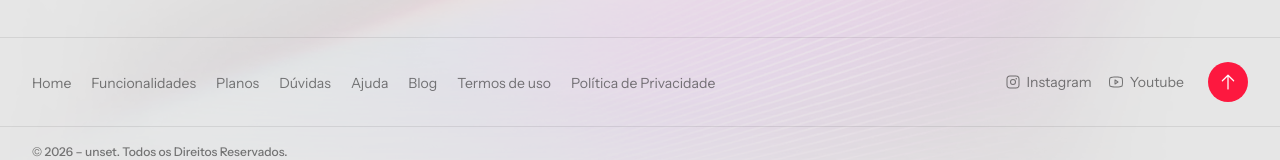
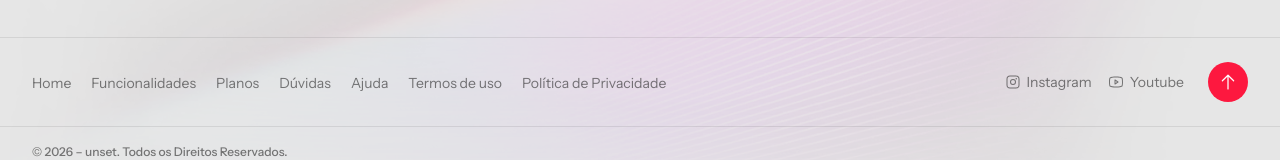
Before and after one commit to jsfelipe/jobblive_site2026, a Next.js app: page / in a window 1280 px wide. Shown: the part 8337-8497 px from the top of the page. Built offline with nearby package versions, Linux system fonts and the light colour scheme; no server answers; a web font is replaced by a local one.

Commit message:
fix: update WhatsApp link for better user engagement and remove blog link from navigation
- Updated the WhatsApp link in Footer and Navbar components to include a pre-filled message for improved user interaction.
- Commented out the blog link in both components to streamline navigation options.

```diff
--- a/app/components/layout/Footer.tsx
+++ b/app/components/layout/Footer.tsx
@@ -17,8 +17,8 @@ const navLinks = [
   { name: "Funcionalidades", href: "/funcionalidades", external: false },
   { name: "Planos", href: "/planos", external: false },
   { name: "Dúvidas", href: "/duvidas", external: false },
-  { name: "Ajuda", href: contactsData.whatsappLink || "https://wa.me/5581998504107", external: true },
-  { name: "Blog", href: "https://blog.jobblive.com.br/", external: true },
+  { name: "Ajuda", href: contactsData.whatsappLink || "https://wa.me/5581998504107?text=Ol%C3%A1!%20quero%20saber%20mais%20sobre%20o%20JobbLive!", external: true },
+  // { name: "Blog", href: "https://blog.jobblive.com.br/", external: true },
   { name: "Termos de uso", href: "/termos-de-uso", external: false },
   { name: "Política de Privacidade", href: "/politica-de-privacidade", external: false },
 ];
--- a/app/components/ui/Navbar.tsx
+++ b/app/components/ui/Navbar.tsx
@@ -28,7 +28,7 @@ export default function Navbar() {
     { name: "Planos", href: "/planos", external: false },
     { name: "Dúvidas", href: "/duvidas", external: false },
     // { name: "Blog", href: "/blog", external: false },
-    { name: "Ajuda", href: contactsData.whatsappLink || "https://wa.me/5581998504107", external: true },
+    { name: "Ajuda", href: contactsData.whatsappLink || "https://wa.me/5581998504107?text=Ol%C3%A1!%20quero%20saber%20mais%20sobre%20o%20JobbLive!", external: true },
   ];
 
 
--- a/app/config/contacts.json
+++ b/app/config/contacts.json
@@ -8,5 +8,5 @@
   "tiktok": "",
   "youtube": "",
   "address": "",
-  "whatsappLink": "https://wa.me/5581998504107"
+  "whatsappLink": "https://wa.me/5581998504107?text=Ol%C3%A1!%20quero%20saber%20mais%20sobre%20o%20JobbLive!"
 }
--- a/app/teste-gratis/FormTesteGratis.tsx
+++ b/app/teste-gratis/FormTesteGratis.tsx
@@ -50,6 +50,7 @@ export default function FormTesteGratis() {
     uf_nfe: "SP", // Estado (padrão São Paulo como UX melhor que AC)
     codigo_promocao: initialPromoCode, // Código Promocional padrão
     qtde_usuarios: 1, // Padrão 1
+    tipo_jobb: "JOBBLIVE",
   });
 
   // const [interesses, setInteresses] = useState<string[]>([]);
--- a/app/teste-gratis/sucesso/page.tsx
+++ b/app/teste-gratis/sucesso/page.tsx
@@ -8,7 +8,7 @@ import { getMetadataForPath } from "../../lib/seo";
 export const metadata = getMetadataForPath("/teste-gratis/sucesso");
 
 export default function TesteSucessoPage() {
-  const whatsappLink = contactsData.whatsappLink || "https://wa.me/5581998504107";
+  const whatsappLink = contactsData.whatsappLink || "https://wa.me/5581998504107?text=Ol%C3%A1!%20quero%20saber%20mais%20sobre%20o%20JobbLive!";
   const supportEmail = contactsData.email || "contato@jobblive.com.br";
   const logoSrc = themeData.logoLight || "/assets/img/jobb-live-logotipo-light.svg";
 
```
